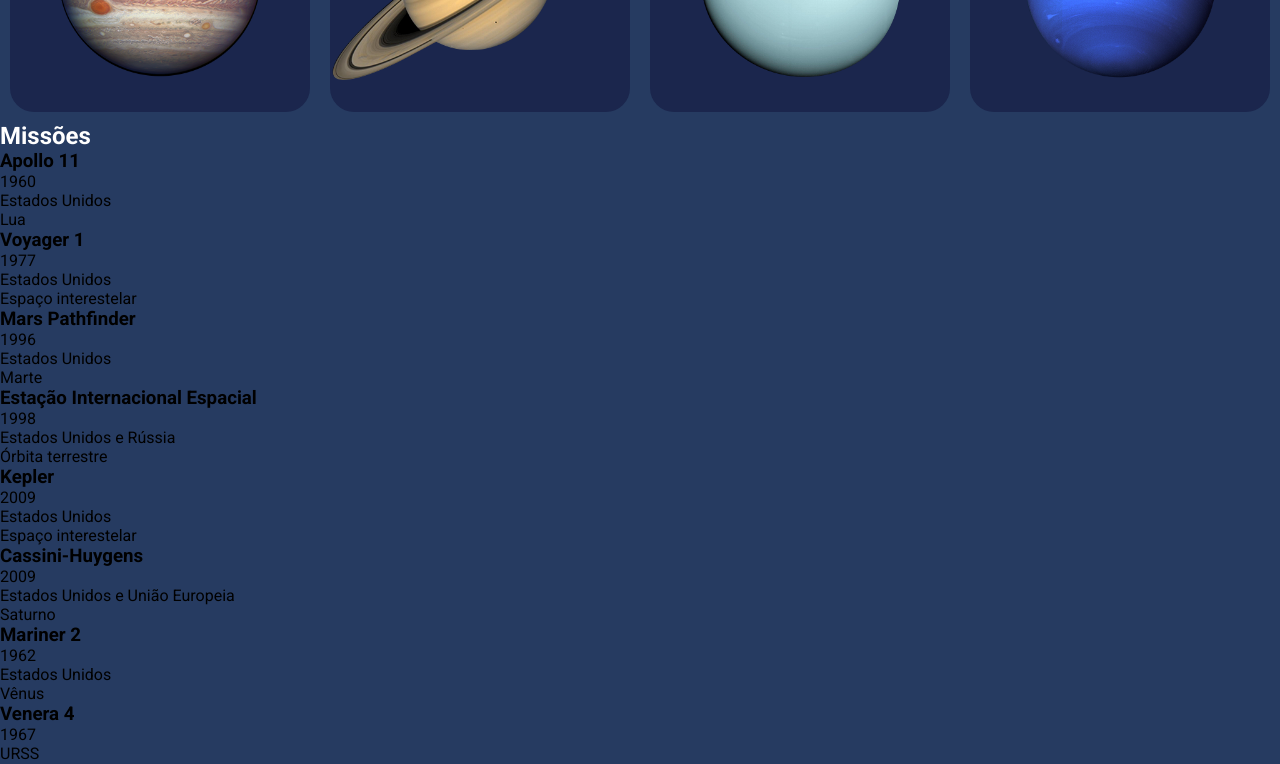
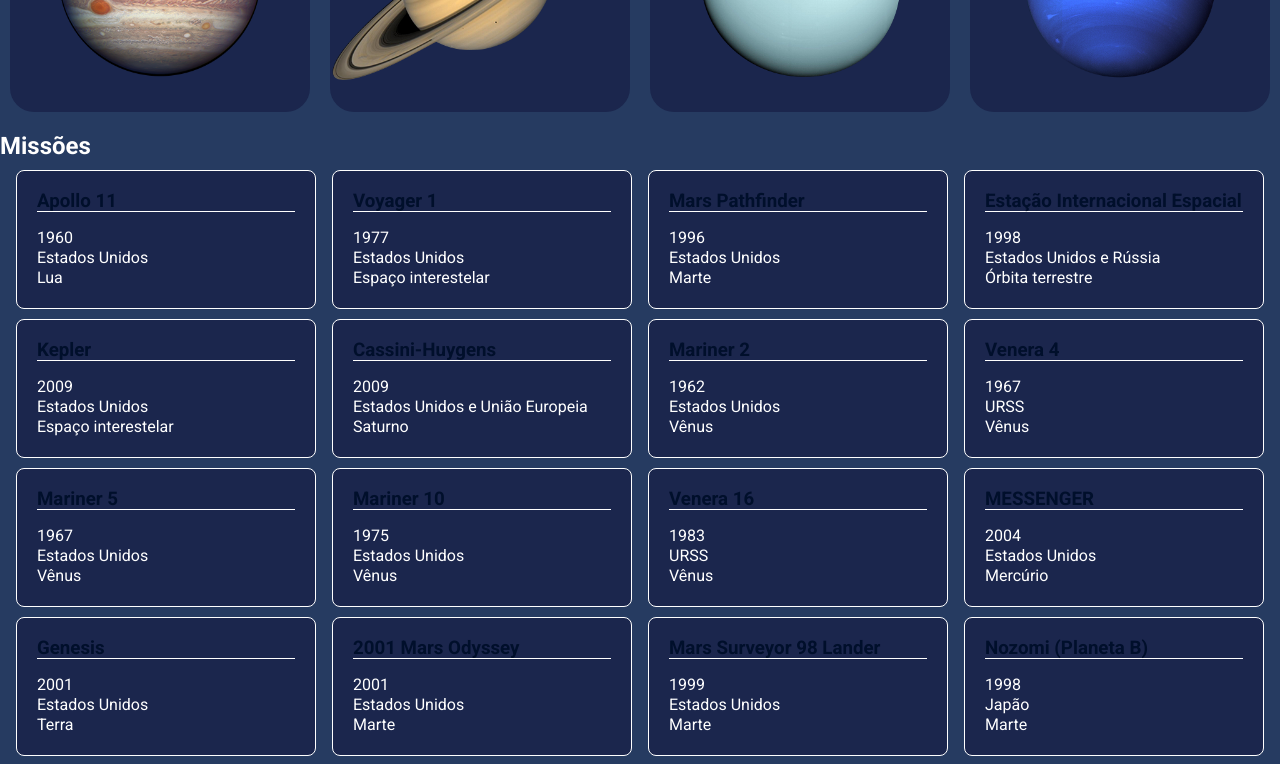
Before and after one commit to Grazziano/solar-system, a React (Vite) app: page / in a window 1280 px wide. Shown: the part 600-1364 px from the top of the page. Built offline with nearby package versions, Linux system fonts and the light colour scheme.

Commit message:
Styling MissionCard Component

```diff
--- a/src/components/MissionCard/styles.ts
+++ b/src/components/MissionCard/styles.ts
@@ -1,7 +1,21 @@
 import styled from 'styled-components';
 
-export const Container = styled.div``;
+export const Container = styled.div`
+  background-color: ${(props) => props.theme.colors.secondary};
+  padding: 20px;
+  border: 1px solid ${(props) => props.theme.colors.white};
+  border-radius: 0.5rem;
+  width: 300px;
+  margin-bottom: 10px;
+  line-height: 20px;
+`;
 
-export const Title = styled.h3``;
+export const Title = styled.h3`
+  color: ${(props) => props.theme.colors.primary};
+  border-bottom: 1px solid ${(props) => props.theme.colors.white};
+  margin-bottom: 1rem;
+`;
 
-export const Paragraph = styled.p``;
+export const Paragraph = styled.p`
+  color: ${(props) => props.theme.colors.white};
+`;
--- a/src/components/Missions/index.tsx
+++ b/src/components/Missions/index.tsx
@@ -8,6 +8,7 @@ function Missions() {
   return (
     <Container>
       <Title headline="Missões" />
+      <div className="missions-list">
         {missions.map((mission) => (
           <MissionCard
             key={mission.name}
@@ -17,6 +18,7 @@ function Missions() {
             destination={mission.destination}
           />
         ))}
+      </div>
     </Container>
   );
 }
--- a/src/components/Missions/styles.ts
+++ b/src/components/Missions/styles.ts
@@ -1,3 +1,12 @@
 import styled from 'styled-components';
 
-export const Container = styled.div``;
+export const Container = styled.div`
+  margin-top: 10px;
+
+  .missions-list {
+    display: flex;
+    flex-wrap: wrap;
+    justify-content: space-evenly;
+    margin-top: 10px;
+  }
+`;
```
Lines whose indentation alone changed are shown as unchanged.
